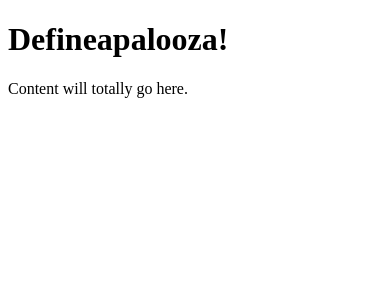
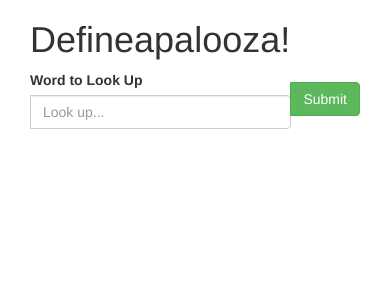
Before and after one commit to pobocks/defineapalooza, a Flask app: page / in a window 390 px wide. Shown: the top 300 px of the page. Run offline with Flask 2, Linux system fonts and the light colour scheme; some libraries are stand-ins or nearby versions.

Commit message:
First version that does anything!

```diff
--- a/config/default.py
+++ b/config/default.py
@@ -4,3 +4,5 @@ OXFORD_API_INFO = {
     'app_id': env.get('OXFORD_APP_ID'),
     'app_key': env.get('OXFORD_APP_KEY')
 }
+
+SECRET_KEY="balderdash_changme_notforprod"
--- a/defineapalooza.egg-info/SOURCES.txt
+++ b/defineapalooza.egg-info/SOURCES.txt
@@ -8,3 +8,4 @@ defineapalooza.egg-info/requires.txt
 defineapalooza.egg-info/top_level.txt
 defineapalooza/templates/index.html
 defineapalooza/templates/layout.html
+defineapalooza/templates/layout.html~
--- a/defineapalooza/defineapalooza.py
+++ b/defineapalooza/defineapalooza.py
@@ -1,4 +1,15 @@
 from flask import Flask, g, request, send_from_directory, render_template
+
+from flask_bootstrap import Bootstrap
+
+# Note: shorthanding n?gettext
+from flask_babel import Babel, gettext as gt, ngettext as gts
+
+from flask_wtf import Form
+from flask_wtf.csrf import CsrfProtect
+from wtforms import StringField, SubmitField
+from wtforms.validators import DataRequired
+
 import os
 
 from api_clients.oxford import OxfordClient
@@ -7,13 +18,43 @@ app = Flask(__name__,
             instance_relative_config=True,
             instance_path=os.path.abspath('./instance'))
 
+
 app.config.from_object('config.default')
 app.config.from_pyfile('application.cfg', silent=True)
+
+bootstrap = Bootstrap(app)
+csrf = CsrfProtect(app)
+babel = Babel(app)
+
+def get_oxford_client():
+    if not hasattr(g, 'oxford_client'):
+        g.oxford_client = OxfordClient()
+    return g.oxford_client
+
+# Form
+class WordForm(Form):
+    word = StringField("Word to Look Up", validators=[DataRequired()],
+                       render_kw={'placeholder': 'Look up...'})
+
+    submit = SubmitField('Submit')
+
+# Routes
 
 @app.route("/")
 def home():
     '''Our glorious homepage, reknowned in story and song!'''
-    return render_template('index.html')
+    return render_template('index.html', word_form=WordForm())
+
+@app.route("/", methods=["POST"])
+def fetch_word():
+    '''Action for the index page form (in absence of JS). Also contains form.'''
+    client = get_oxford_client()
+    word = request.form['word']
+    return render_template('fetch.html',
+                           word=word,
+                           data=client(word).result().content.decode('utf-8'),
+                           word_form=WordForm())
+
 
 @app.route('/docs/', defaults={'filename': 'index.html'})
 @app.route('/docs/<path:filename>')
--- a/defineapalooza/templates/index.html
+++ b/defineapalooza/templates/index.html
@@ -1,8 +1,21 @@
 {% extends "layout.html" %}
-{% block head %} {{ super() }} {% endblock head %}
+
+{% block title %}
+Defineapalooza
+{% endblock title %}
+
 {% block content %}
-
-<h1>Defineapalooza!</h1>
-<p>Content will totally go here.</p>
-
+<div class="row">
+  <div class="col-md-2 col-md-offset-4"><h1>Defineapalooza!</h1></div>
+  <div class="col-md-8 col-md-offset-3">
+    <form class="form-basic">
+      {{ word_form.hidden_tag() }}
+      {{ wtf.form_errors(word_form) }}
+      <div class="input-group">
+	{{ wtf.form_field(word_form.word, form_type="inline") }}
+	<span class="input-group-btn">
+	  {{ wtf.form_field(word_form.submit, button_map={'submit': 'success'}) }}
+	</span>
+      </div>
+</div>
 {% endblock content %}
--- a/defineapalooza/templates/layout.html
+++ b/defineapalooza/templates/layout.html
@@ -1,14 +1,18 @@
-<!doctype html>
-<html lang="en">
-  <head>
-    {% block head %}
-    <meta charset="UTF-8">
-    <title>Defineapalooza!</title>
-    {% endblock head %}
-  </head>
-  <body>
-    <div id="content">
-      {% block content %}{% endblock content %}
-    </div>
-  </body>
-</html>
+{% extends "bootstrap/base.html" %}
+{% import "bootstrap/wtf.html" as wtf %}
+{% block metas %}
+  <meta charset="UTF-8">
+  {{ super() }}
+{% endblock metas %}
+
+{% block html_attribs %}
+  lang="en"
+{% endblock html_attribs %}
+
+{% block body %}
+  <div class="container-fluid">
+      <div class="content col-md-8 col-md-offset-2">
+	{{ super() }}
+      </div>
+  </div>
+{% endblock body %}
```
Also changed, not shown: defineapalooza/templates/fetch.html (added, +14 -0 lines), requirements.txt (+8 -0 lines).
